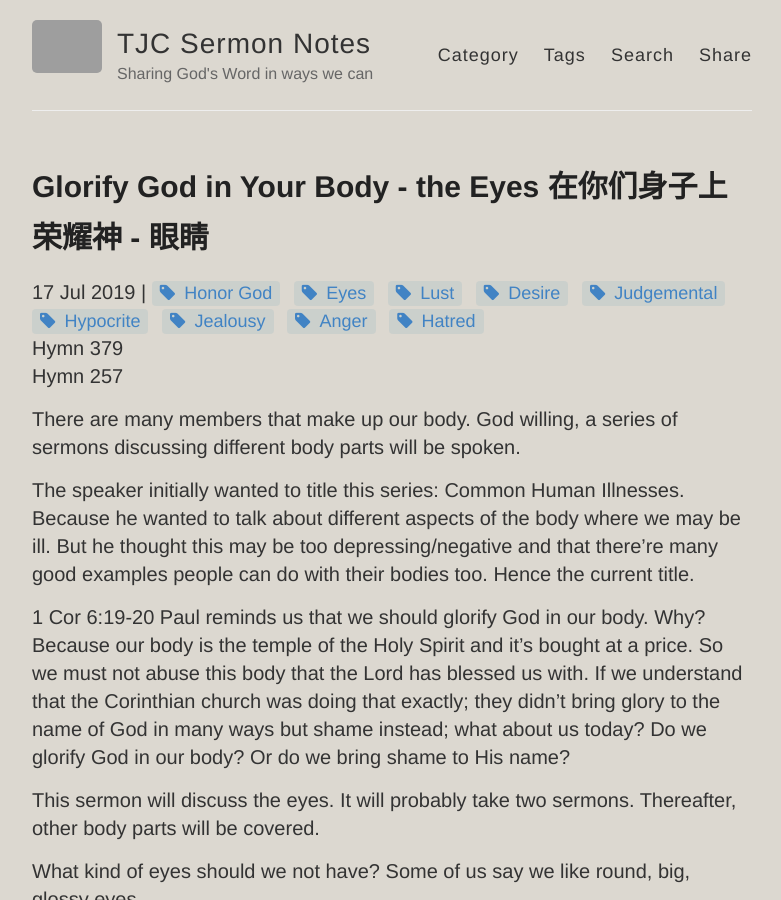
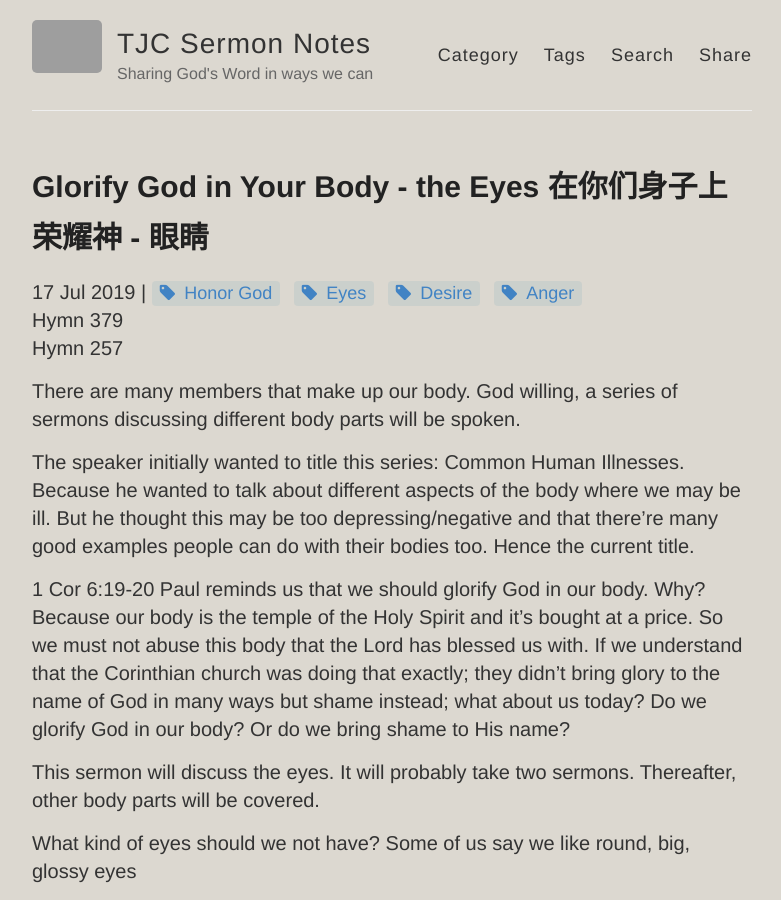
Before and after one commit to catchupTJC/catchuptjc.github.io, a Jekyll site: the page built from _posts/2019-07-17-Glorify God in Your Body - the Eyes.md, in a window 1280 px wide and 900 px high. Shown: the whole window, without its empty margins (248-1029 px from the left). Built offline with Jekyll 4.4.1, drawn with Linux system fonts in a browser that asks for light colours; nearby versions of some CDN libraries; comment, search, counter and statistics services are not loaded; grey boxes are pictures that could not be loaded.

Commit message:
Update 2019-07-17-Glorify God in Your Body - the Eyes.md

```diff
--- a/_posts/2019-07-17-Glorify God in Your Body - the Eyes.md
+++ b/_posts/2019-07-17-Glorify God in Your Body - the Eyes.md
@@ -2,7 +2,7 @@
 layout: post
 title: Glorify God in Your Body - the Eyes 在你们身子上荣耀神 - 眼睛
 category: Sermon(SG)2019
-tags: [Honor God,Eyes,Lust,Desire,Judgemental,Hypocrite,Jealousy,Anger,Hatred]
+tags: [Honor God,Eyes,Desire,Anger]
 hymns: [379,257]
 ---
 
```
